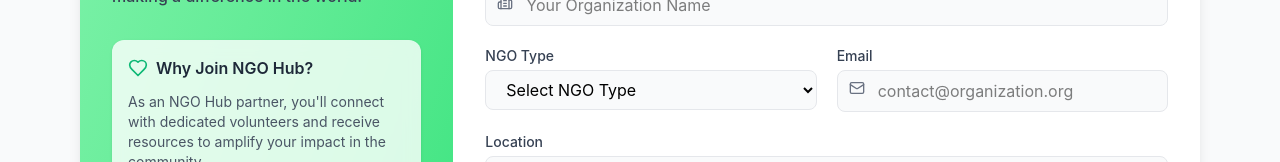
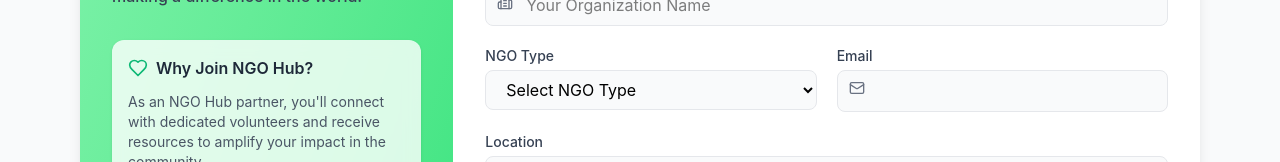
Before and after one commit to winoliyaponsingh/ReEarth, a React (Vite) app in the folder ReEarth/: page /ngo-upload-profile in a window 1280 px wide. Shown: the part 226-388 px from the top of the page. Built offline with nearby package versions, Linux system fonts and the light colour scheme.

Commit message:
all done ig 2.0

```diff
--- a/ReEarth/src/components/NGOUploadProfile.jsx
+++ b/ReEarth/src/components/NGOUploadProfile.jsx
@@ -12,7 +12,7 @@
     ngoName: '',
     ngoType: '',
     location: '',
-    email: '',
+    email: localStorage.getItem('email'),
     volunteeringOpportunities: [],
     resourceNeeds: [],
     volunteerFormLink: '',
@@ -227,8 +227,8 @@
                           className="w-full px-4 py-2 pl-10 rounded-lg bg-gray-50 border border-gray-200 focus:outline-none focus:ring-2 focus:ring-[rgb(13,184,117)] focus:border-transparent"
                           value={formData.email}
                           onChange={(e) => setFormData({...formData, email: e.target.value})}
-                          placeholder="contact@organization.org"
-                          required
+                          placeholder={localStorage.getItem('email')}
+                          disabled
                         />
                         <Mail className="absolute left-3 top-2.5 w-4 h-4 text-gray-500" />
                       </div>
--- a/ReEarth/src/components/UserViewTransactions.jsx
+++ b/ReEarth/src/components/UserViewTransactions.jsx
@@ -10,7 +10,7 @@
   const [error, setError] = useState(null);
 
   // Fixed email for now - will be replaced with dynamic auth user email later
-  const userEmail = "test@gmail.com";
+  const userEmail = localStorage.getItem('email');
 
 
   const formatTimestamp = (timestamp) => {
```
